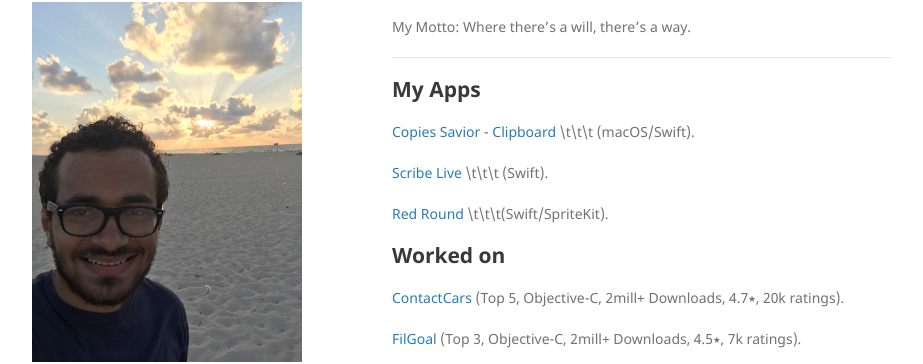
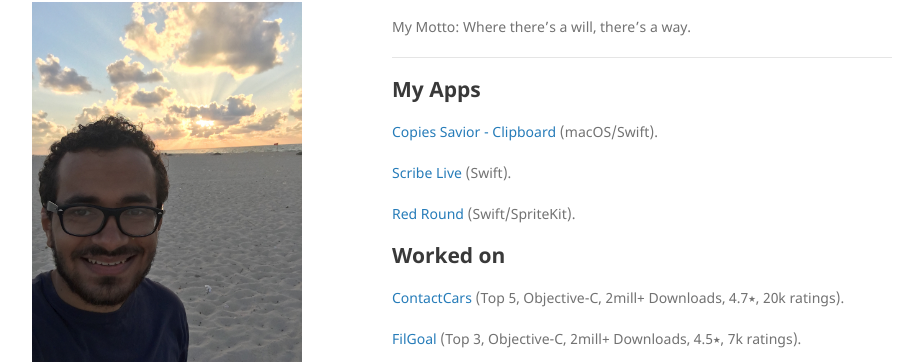
Before and after one commit to Mahmoud333/Mahmoud333.github.io, a Jekyll site: the page built from index.md, in a window 1280 px wide and 900 px high, scrolled down 319 px. Shown: the part 138-502 px from the top of the window, without its empty margins (178-1101 px from the left). Built offline with Jekyll 4.4.1, drawn with Linux system fonts in a browser that asks for light colours.

```diff
--- a/index.md
+++ b/index.md
@@ -17,11 +17,11 @@ My Motto: Where there's a will, there's a way.
 
 ## My Apps
 
-[Copies Savior - Clipboard](https://apps.apple.com/app/copies-savior-clipboard/id1369631336) \t\t\t (macOS/Swift).
+[Copies Savior - Clipboard](https://apps.apple.com/app/copies-savior-clipboard/id1369631336) (macOS/Swift).
 
-[Scribe Live](https://itunes.apple.com/us/app/scribe-live/id1357806920?ls=1&mt=8) \t\t\t (Swift).
+[Scribe Live](https://itunes.apple.com/us/app/scribe-live/id1357806920?ls=1&mt=8) (Swift).
 
-[Red Round](https://itunes.apple.com/us/app/red-round/id1358798081?ls=1&mt=8) \t\t\t(Swift/SpriteKit).
+[Red Round](https://itunes.apple.com/us/app/red-round/id1358798081?ls=1&mt=8) (Swift/SpriteKit).
 
 
 ## Worked on
```
